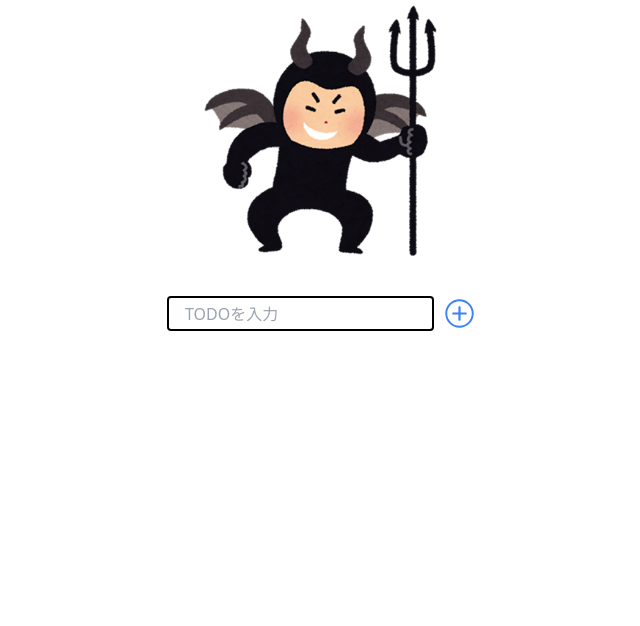
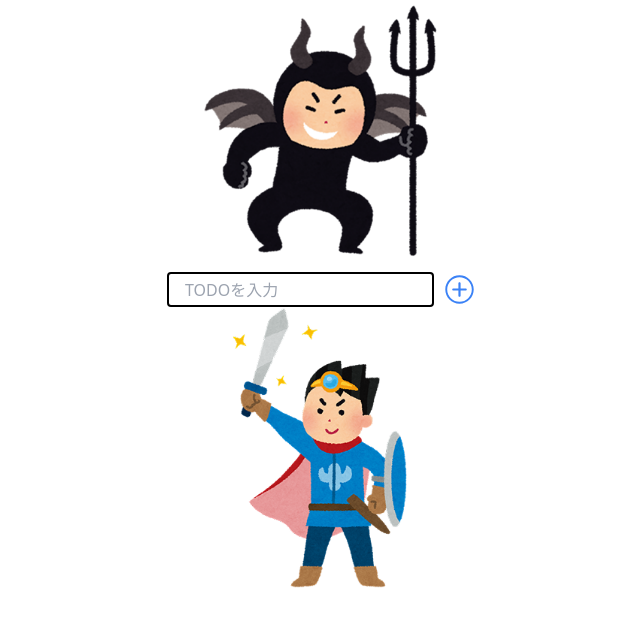
Before and after one commit to takasora1217/yuusha-todo, a React (Vite) app: page / in a window 1280 px wide. Shown: the top 626 px of the page, without its empty margins (318-958 px from the left). Built offline with nearby package versions, Linux system fonts and the light colour scheme.

Commit message:
fix:ボスと勇者の位置を調整

```diff
--- a/src/components/InputForm.jsx
+++ b/src/components/InputForm.jsx
@@ -1,6 +1,6 @@
-import React, { useState } from 'react';
+import React, { useState } from "react";
 import { IoIosAddCircleOutline } from "react-icons/io";
-import { v4 as uuidv4 } from 'uuid';
+import { v4 as uuidv4 } from "uuid";
 
 const InputForm = ({ taskList, setTaskList }) => {
   const [inputText, setInputText] = useState("");
@@ -9,7 +9,10 @@ const InputForm = ({ taskList, setTaskList }) => {
     e.preventDefault();
     if (inputText.trim() === "") return;
 
-        setTaskList([...taskList, {title:inputText,id: uuidv4(),completed: false}])
+    setTaskList([
+      ...taskList,
+      { title: inputText, id: uuidv4(), completed: false },
+    ]);
     setInputText("");
   };
 
@@ -18,19 +21,18 @@ const InputForm = ({ taskList, setTaskList }) => {
   };
 
   return (
-        <div className='flex flex-col items-center gap-4'>
     <form onSubmit={handleSubmit} className="flex gap-2">
-                <input type='text'
+      <input
+        type="text"
         value={inputText}
         onChange={handleChange}
         placeholder="TODOを入力"
-                className='border border-solid border-2 rounded border-black mt-6 px-4 py-2;'
+        className="border border-solid border-2 rounded border-black px-4 py-2;"
       />
-                <button type="submit" className="text-blue-500 hover:text-blue-800 mt-6">
+      <button type="submit" className="text-blue-500 hover:text-blue-800">
         <IoIosAddCircleOutline size={35} />
       </button>
     </form>
-        </div>
   );
 };
 
--- a/src/pages/Top.jsx
+++ b/src/pages/Top.jsx
@@ -1,6 +1,7 @@
 import { useState } from "react";
 import InputForm from "../components/InputForm";
 import boss from "../images/boss.png";
+import yuusha from "../images/yuusha-1.png";
 
 const Top = ({}) => {
   const [taskList, setTaskList] = useState([]);
@@ -9,7 +10,12 @@ const Top = ({}) => {
       <div className="flex justify-center">
         <img src={boss} alt="boss" className="w-64" />
       </div>
-      <InputForm InputForm taskList={taskList} setTaskList={setTaskList} />
+      <div className="flex justify-center">
+        <InputForm InputForm taskList={taskList} setTaskList={setTaskList} />
+      </div>
+      <div className="flex justify-center h-[280px] items-center pt-1">
+        <img src={yuusha} alt="yuusha" className="w-56" />
+      </div>
     </>
   );
 };
```
Also changed, not shown: src/images/yuusha-1.png (added). Lines whose indentation alone changed are shown as unchanged.
